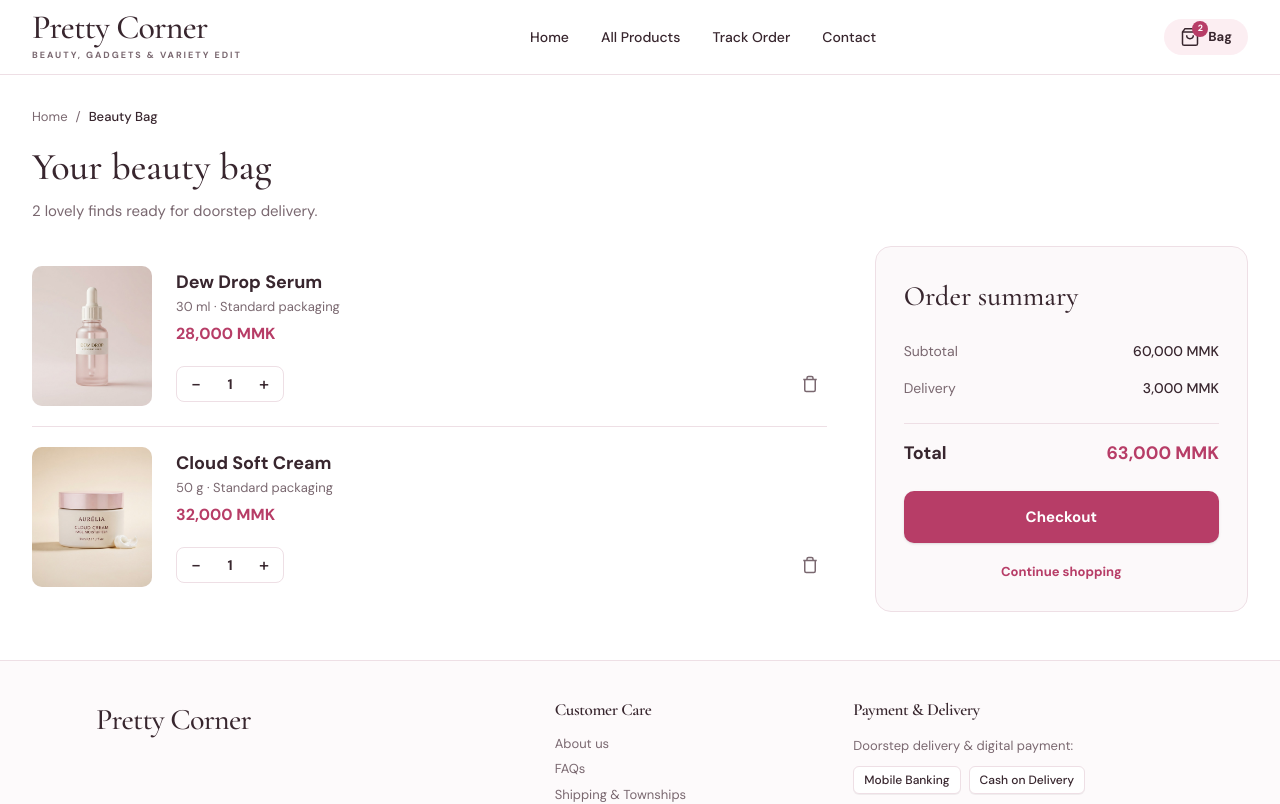
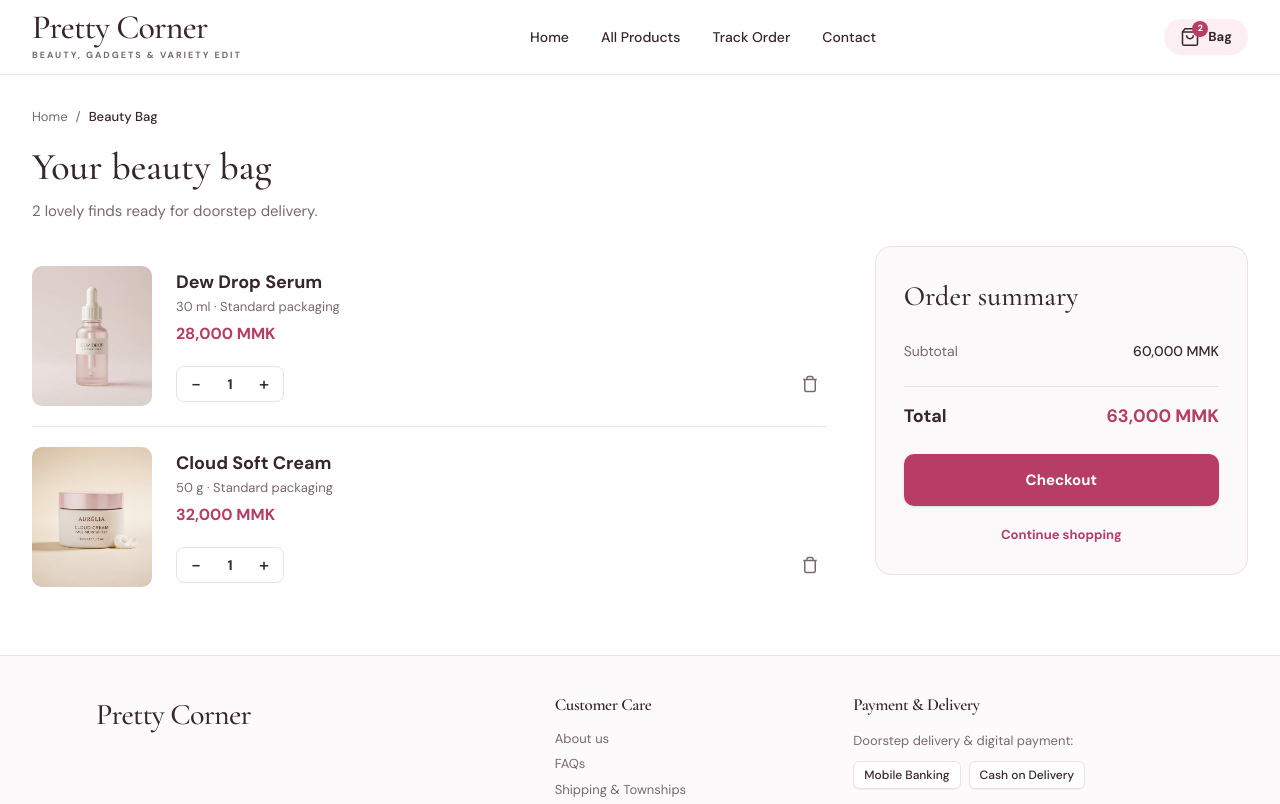
Before and after one commit to TheinMinHtet/Pretty_Corner, a Next.js app: page /bag in a window 1280 px wide. Shown: the top 804 px of the page. Built offline with nearby package versions, Linux system fonts and the light colour scheme.

Commit message:
fix: remove delivery fee line from bag order summary

```diff
--- a/src/app/bag/page.tsx
+++ b/src/app/bag/page.tsx
@@ -114,11 +114,6 @@ export default function ShoppingBagPage() {
                   <span className="text-[#38262e] font-medium">{cartSubtotal.toLocaleString()} MMK</span>
                 </div>
 
-                <div className="flex justify-between items-center text-[14px] text-[#7a6870] py-2">
-                  <span>Delivery</span>
-                  <span className="text-[#38262e] font-medium">{selectedTownship.fee.toLocaleString()} MMK</span>
-                </div>
-
                 <div className="my-4 border-t border-[#eedfe5]" />
 
                 <div className="flex justify-between items-center text-[18px] font-bold text-[#38262e]">
```
